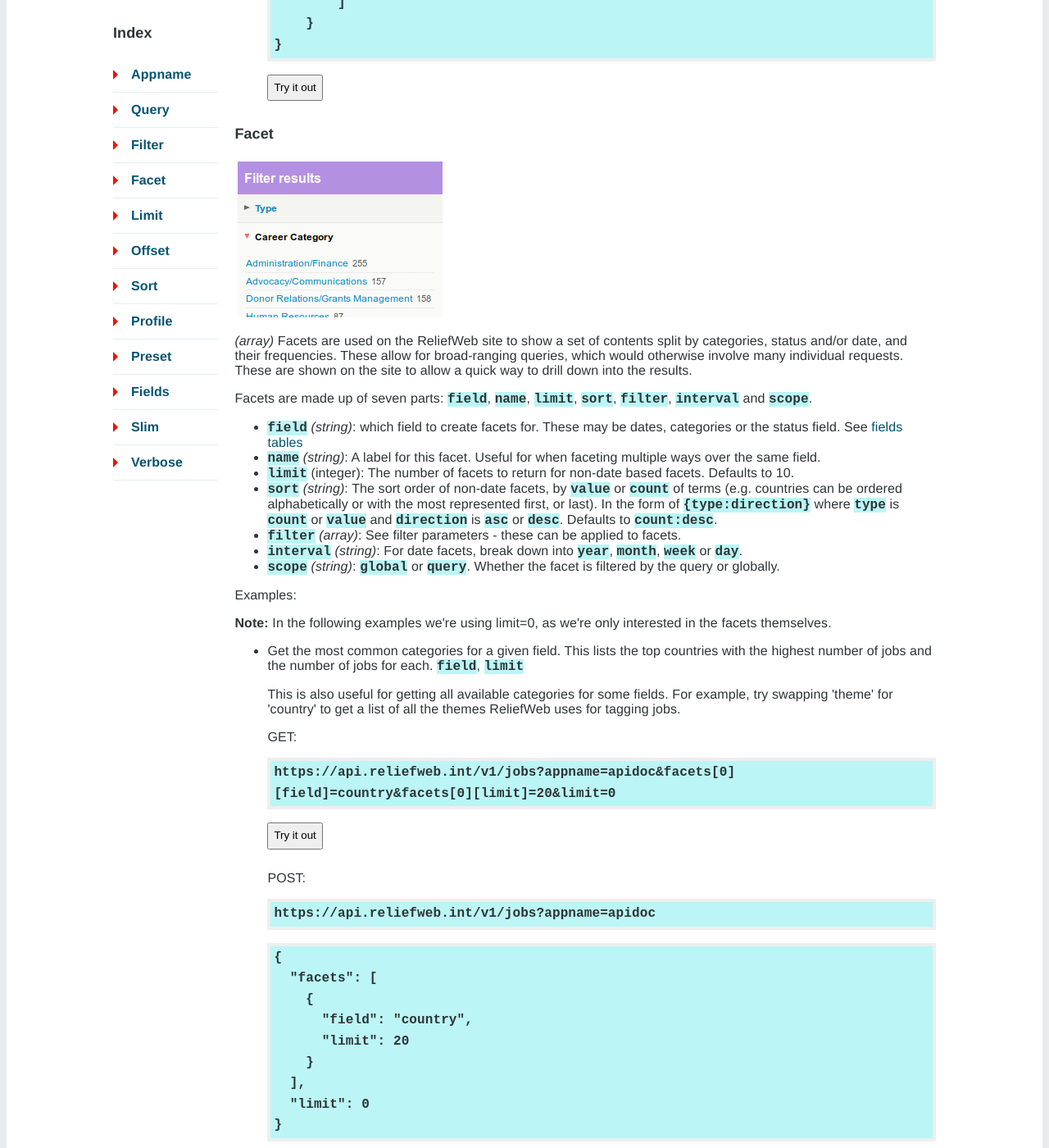
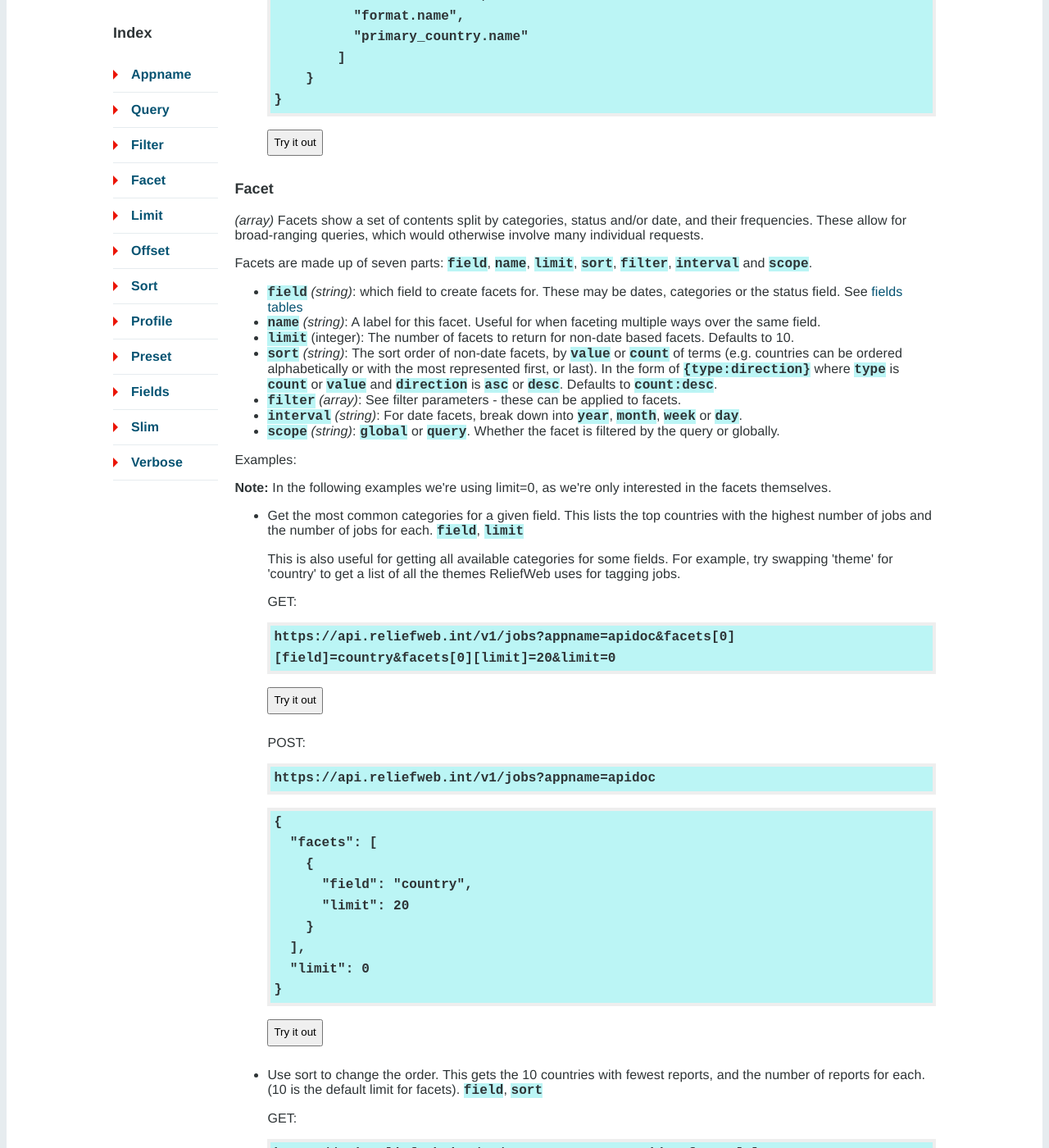
Before and after one commit to UN-OCHA/rwint-api-doc, a Jekyll site: the page built from parameters.html, in a window 1280 px wide and 1400 px high, scrolled down 9922 px. Shown: the whole window at 82% size. Built offline with Jekyll 4.4.1, drawn with Linux system fonts in a browser that asks for light colours; some of the changed text lies outside the part shown.

```diff
--- a/_parameters/facet.html
+++ b/_parameters/facet.html
@@ -3,9 +3,7 @@ name: facet
 order: 70
 ---
 
-<img class="pull-right" src="img/facets.png" alt="facets" border="0">
-
-<p><em>(array)</em> Facets are used on the ReliefWeb site to show a set of contents split by categories, status and/or date, and their frequencies. These allow for broad-ranging queries, which would otherwise involve many individual requests. These are shown on the site to allow a quick way to drill down into the results.</p>
+<p><em>(array)</em> Facets show a set of contents split by categories, status and/or date, and their frequencies. These allow for broad-ranging queries, which would otherwise involve many individual requests.</p>
 
 <p>Facets are made up of seven parts: <code>field</code>, <code>name</code>, <code>limit</code>, <code>sort</code>, <code>filter</code>, <code>interval</code> and <code>scope</code>.</p>
 
--- a/_parameters/filter.html
+++ b/_parameters/filter.html
@@ -3,9 +3,9 @@ name: filter
 order: 80
 ---
 
-<p><em>(array)</em> Filters narrow down the content to be searched in. These correspond to the 'Search options' box under the search bar.</p>
+<p><em>(array)</em> Filters narrow down the content to be searched in. These correspond to the 'refine' section of the search bar.</p>
 
-<img src="img/filter.png" alt="search options" border="0">
+<img src="img/search-filters.png" alt="search options" border="0">
 
 <p>Filters are made up of five parts: <code>field</code>, <code>value</code>, <code>operator</code>, <code>negate</code> and <code>conditions</code>.</p>
 
--- a/_parameters/profile.html
+++ b/_parameters/profile.html
@@ -8,8 +8,7 @@ order: 30
 <ul>
   <li><code>minimal</code>: just the <code>title</code> or <code>name</code> field</li>
   <li><code>full</code>: all fields</li>
-  <li><code>list</code>: results suited to lists and tables, as used, for example, in the listings: <a href="http://reliefweb.int/updates#content"><code>http://reliefweb.int/updates#content</code></a>
-    <img src="img/profile.png" alt="profile" border="0">
+  <li><code>list</code>: results suited to lists and tables, as used, for example, in the <a href="http://reliefweb.int/updates#content">updates listings</a>.
   </li>
 </ul>
 
--- a/_parameters/query.html
+++ b/_parameters/query.html
@@ -3,9 +3,9 @@ name: query
 order: 90
 ---
 
-<p><em>(array)</em> This is equivalent to the search box.</p>
+<p><em>(array)</em> This is equivalent to the free-text section of the search bar.</p>
 
-<img src="img/query.png" alt="search box" border="0">
+<img src="img/search-filters.png" alt="search box" border="0">
 
 <p> The query field has many shorthand properties, see the <a href="/faq">FAQ</a> section for more details.</p>
 
--- a/css/style.css
+++ b/css/style.css
@@ -91,6 +91,13 @@ a[href="#main"].accessibility:focus {
   -webkit-font-smoothing: antialiased;
   text-rendering: optimizeLegibility;
   -moz-osx-font-smoothing: grayscale;
+}
+
+/*
+ * Limit images to 100%.
+ */
+img {
+  max-width: 100%;
 }
 
 /*
```
Also changed, not shown: _meta/quickstart.html (+4 -6 lines), img/api-query.png (deleted), img/facets.png (deleted), img/filter.png (deleted), img/profile.png (deleted), img/query.png (deleted), img/search-filters.png (added), img/search-options.png (deleted).
